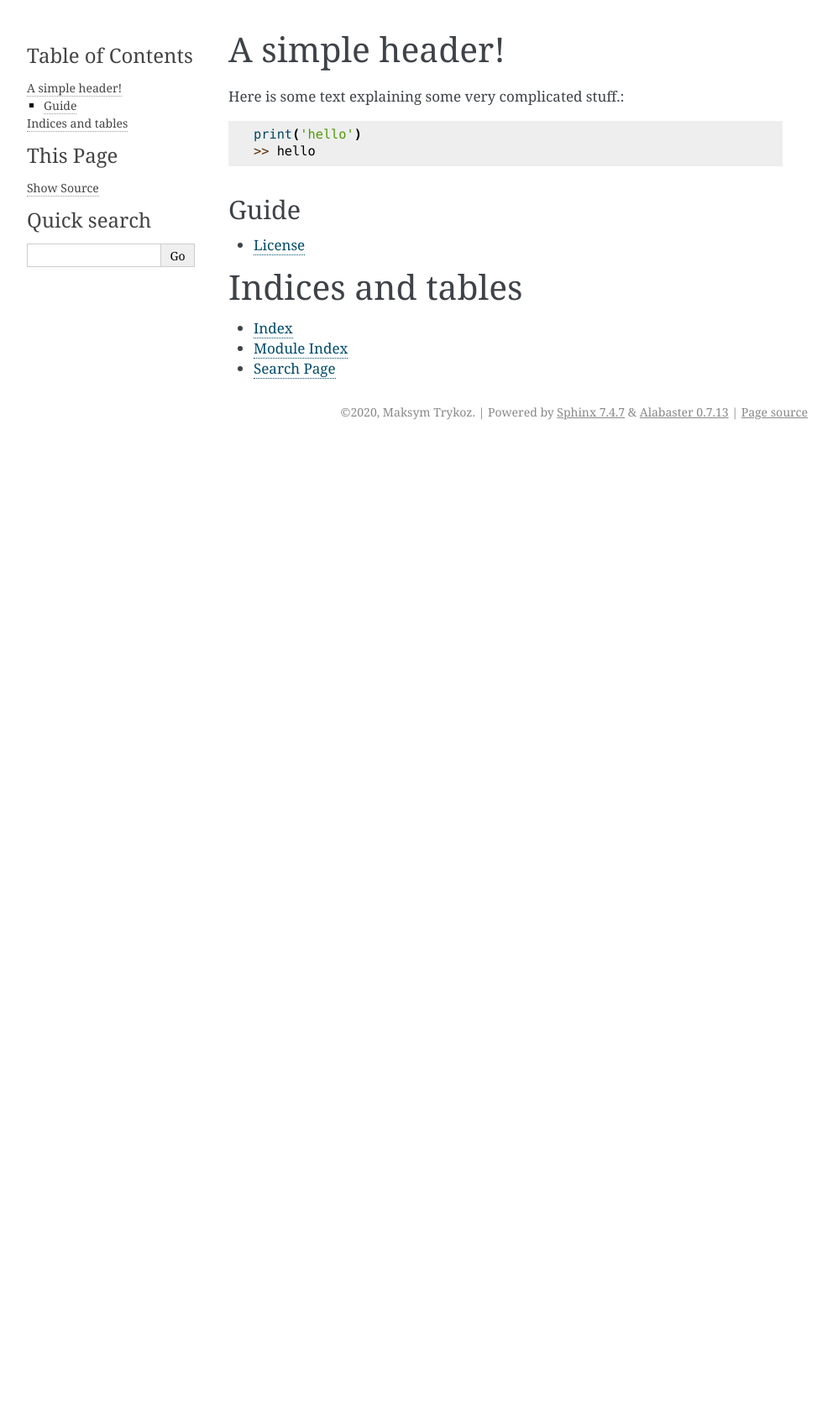
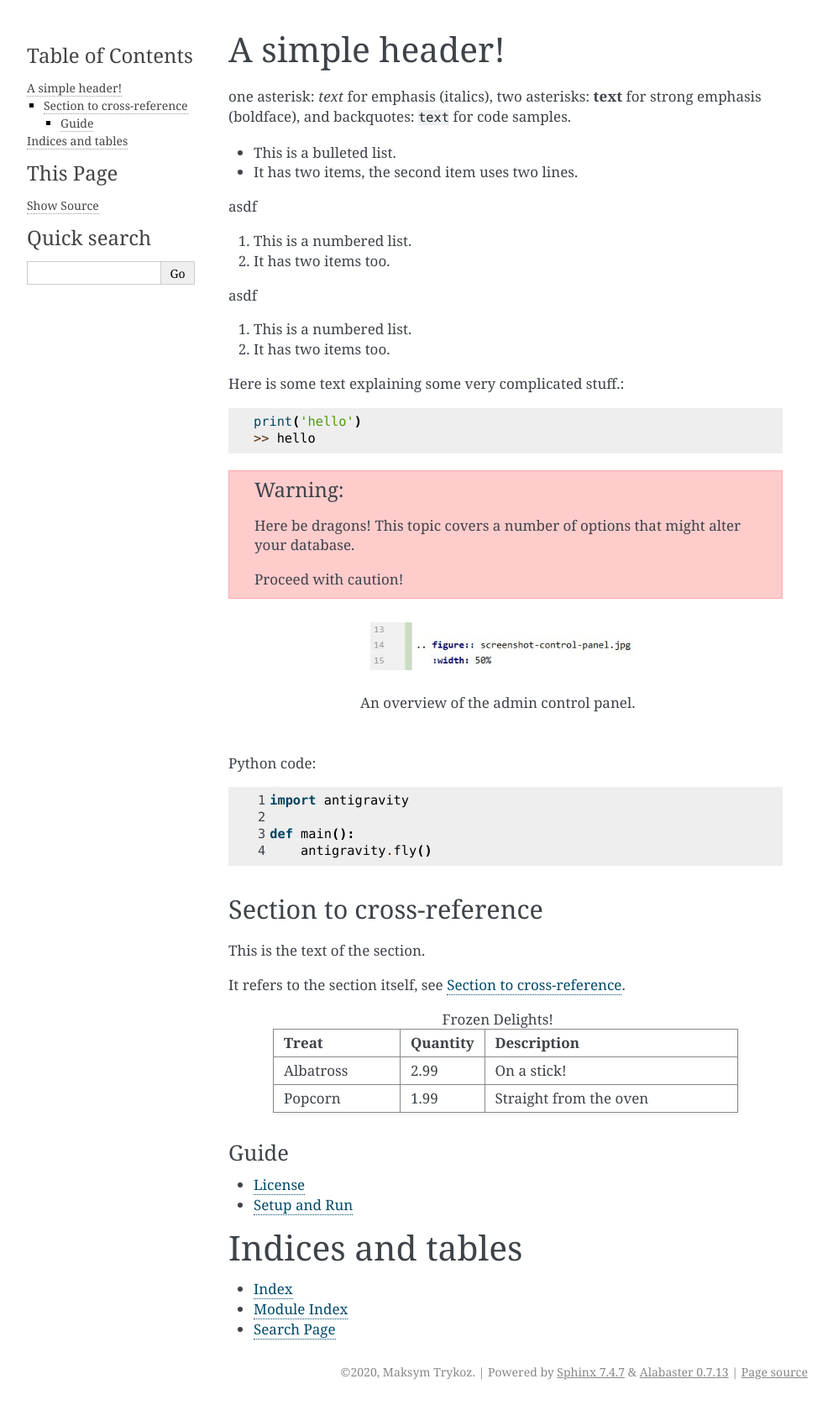
Before and after one commit to maxtryk/odoo-how-to, a Sphinx documentation site: the page built from docs/source/index.rst, in a window 1280 px wide. Shown: the whole page at 84% size, without its empty margins (148-1140 px from the left). Built offline with Sphinx 7.4.7, drawn with Linux system fonts in a browser that asks for light colours; before the commit the page ends 900 px from its top, so only the background shows below that.

Commit message:
Setup and Run

```diff
--- a/docs/source/index.rst
+++ b/docs/source/index.rst
@@ -1,18 +1,81 @@
 A simple header!
 =====================
+
+one asterisk: *text* for emphasis (italics),
+two asterisks: **text** for strong emphasis (boldface), and
+backquotes: ``text`` for code samples.
+
+* This is a bulleted list.
+* It has two items, the second
+  item uses two lines.
+
+asdf
+
+1. This is a numbered list.
+2. It has two items too.
+
+asdf
+
+#. This is a numbered list.
+#. It has two items too.
+
 
 Here is some text explaining some very complicated stuff.::
 
     print('hello')
     >> hello
 
+
+.. warning:: Here be dragons! This topic covers a number of options that
+   might alter your database.
+
+   Proceed with caution!
+
+
+.. figure:: screenshot-control-panel.jpg
+   :width: 50%
+
+   An overview of the admin control panel.
+
+
+Python code:
+
+.. code-block:: python
+   :linenos:
+
+   import antigravity
+
+   def main():
+       antigravity.fly()
+
+
+.. _my-reference-label:
+
+Section to cross-reference
+--------------------------
+
+This is the text of the section.
+
+It refers to the section itself, see :ref:`my-reference-label`.
+
+
+.. csv-table:: Frozen Delights!
+   :header: "Treat", "Quantity", "Description"
+   :widths: 15, 10, 30
+
+   "Albatross", 2.99, "On a stick!"
+   "Popcorn", 1.99, "Straight from the oven"
+
+
+
 Guide
 ^^^^^
 
 .. toctree::
-    :maxdepth: 2
+   :maxdepth: 2
 
-    license
+   license
+   setup_and_run
 
 
 
```
Also changed, not shown: docs/source/setup_and_run.rst (added, +24 -0 lines), docs/source/screenshot-control-panel.jpg (added).
